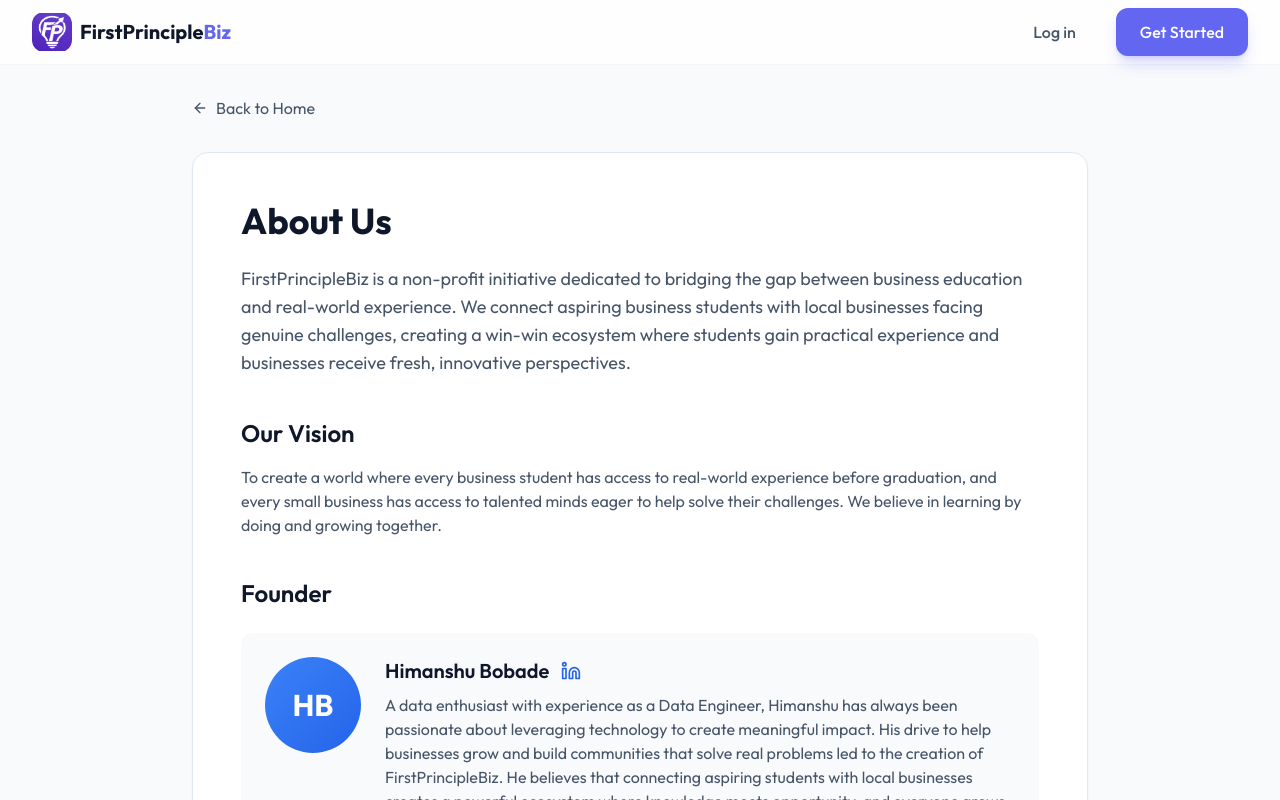
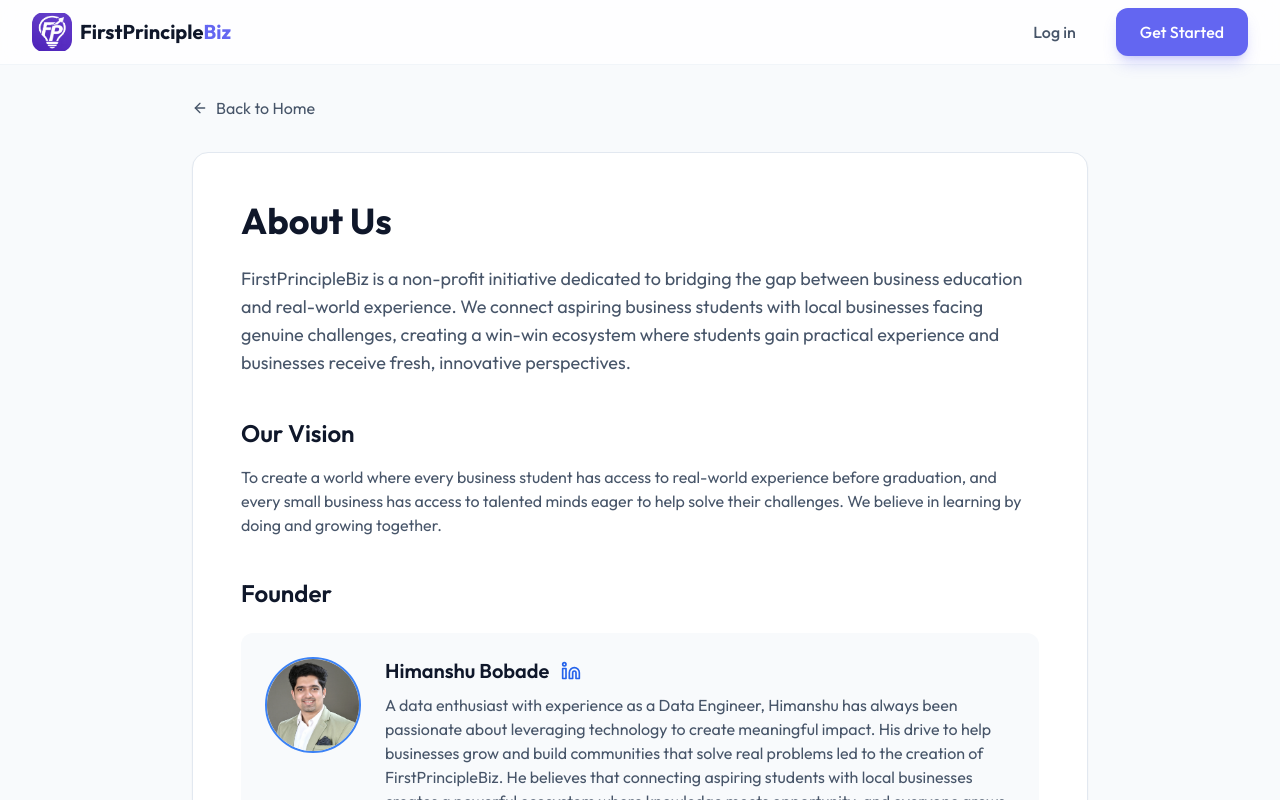
Before and after one commit to firstprinciplebiz/firstprinciplebiz_prod, a Next.js app in the folder apps/web/: page /about in a window 1280 px wide. Shown: the top 800 px of the page. Built offline with nearby package versions, Linux system fonts and the light colour scheme.

Commit message:
fix: Display himanshu.jpg photo on About page

```diff
--- a/apps/web/app/about/page.tsx
+++ b/apps/web/app/about/page.tsx
@@ -65,9 +65,11 @@ export default function AboutPage() {
               {/* Founder Section */}
               <h2 className="text-2xl font-semibold text-slate-900 mt-10 mb-6">Founder</h2>
               <div className="flex flex-col md:flex-row items-start gap-6 bg-slate-50 rounded-xl p-6">
-                <div className="w-24 h-24 rounded-full bg-gradient-to-br from-blue-500 to-blue-600 flex items-center justify-center text-white text-3xl font-bold flex-shrink-0">
-                  HB
-                </div>
+                <img
+                  src="/himanshu.jpg"
+                  alt="Himanshu Bobade"
+                  className="w-24 h-24 rounded-full object-cover flex-shrink-0 border-2 border-blue-500"
+                />
                 <div>
                   <div className="flex items-center gap-3 mb-2">
                     <h3 className="text-xl font-semibold text-slate-900">Himanshu Bobade</h3>
```
